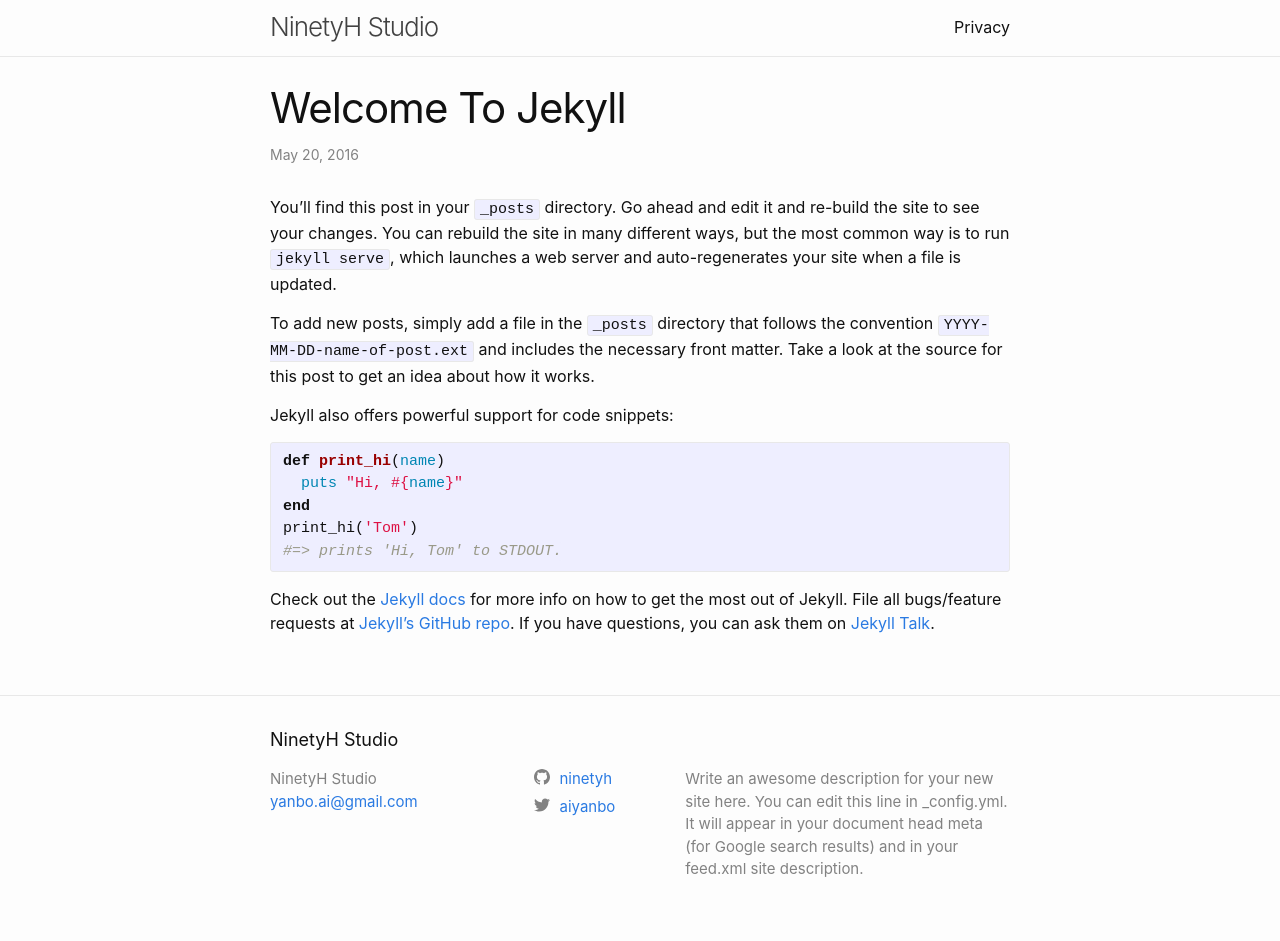
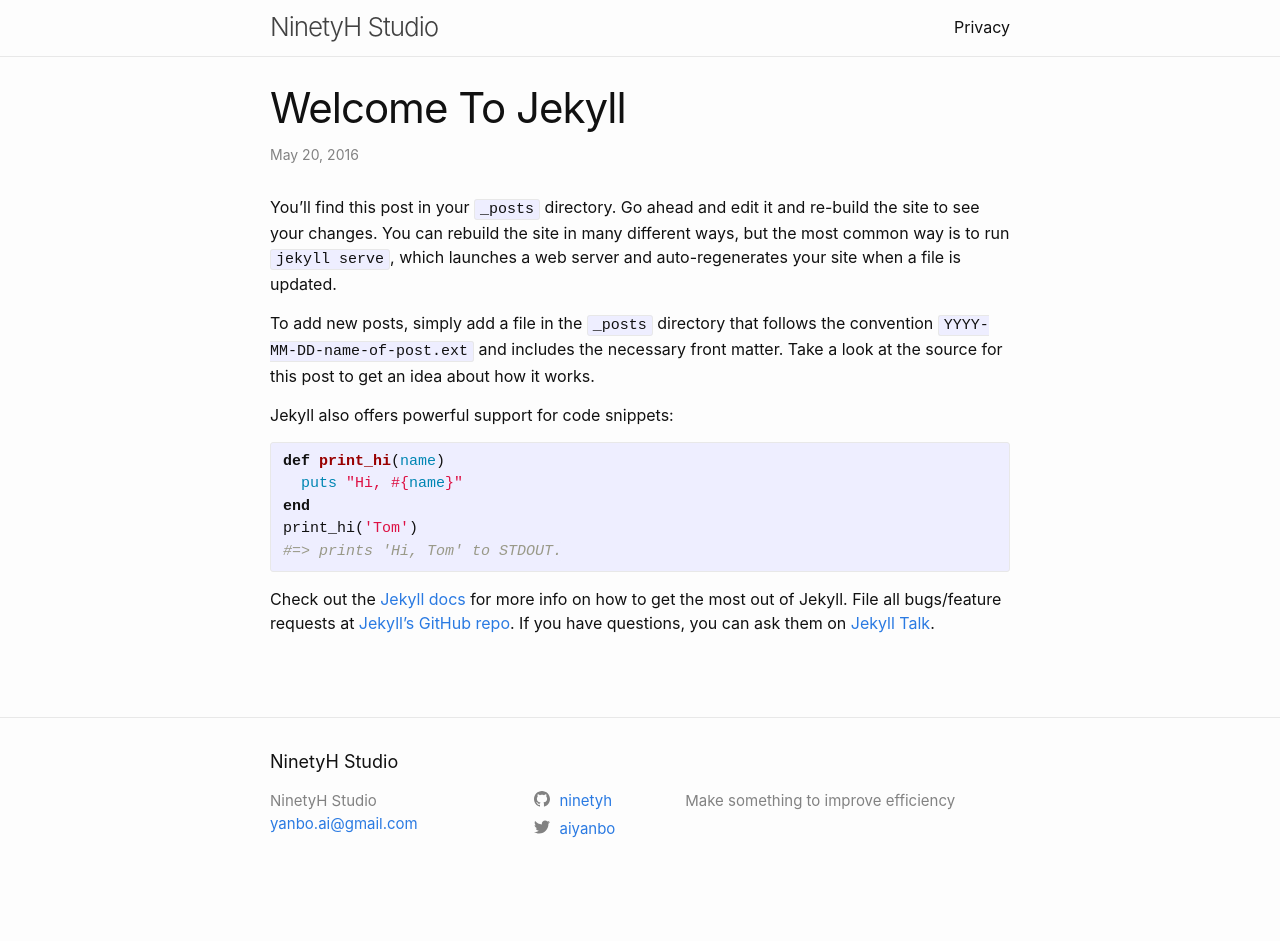
Before and after one commit to ninetyh/ninetyh.github.io, a Jekyll site: the page built from _posts/2016-05-20-welcome-to-jekyll.md, in a window 1280 px wide. Built offline with Jekyll 4.4.1, drawn with Linux system fonts in a browser that asks for light colours; after the commit the page ends 900 px from its top, so only the background shows below that.

Commit message:
Init commit

```diff
--- a/_config.yml
+++ b/_config.yml
@@ -21,9 +21,7 @@
 title: NinetyH Studio
 email: yanbo.ai@gmail.com
 description: >- # this means to ignore newlines until "baseurl:"
-  Write an awesome description for your new site here. You can edit this
-  line in _config.yml. It will appear in your document head meta (for
-  Google search results) and in your feed.xml site description.
+  Make something to improve efficiency
 baseurl: "" # the subpath of your site, e.g. /blog
 url: "" # the base hostname & protocol for your site, e.g. http://example.com
 twitter_username: aiyanbo
```
Also changed, not shown: _layouts/home.html (+1 -23 lines), _products/2021-01-24-cycle-schedule.md (deleted, +0 -3 lines), index.html (added, +31 -0 lines), index.md (deleted, +0 -6 lines), products/cycle-schedule.md (added, +12 -0 lines), 1 other file.
